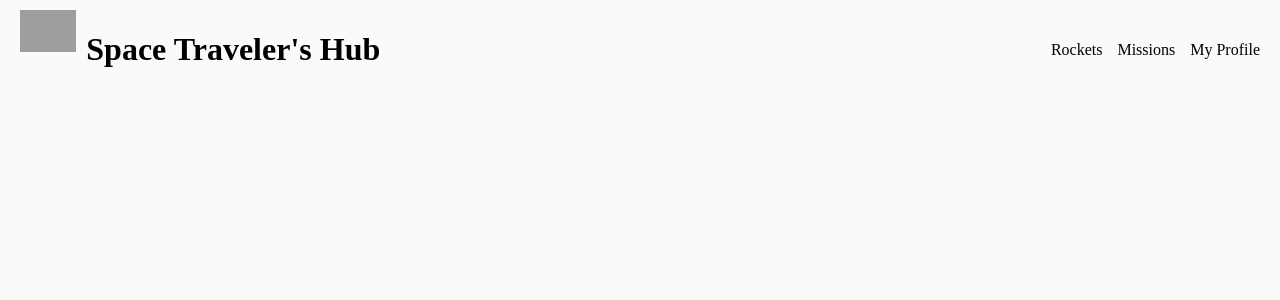
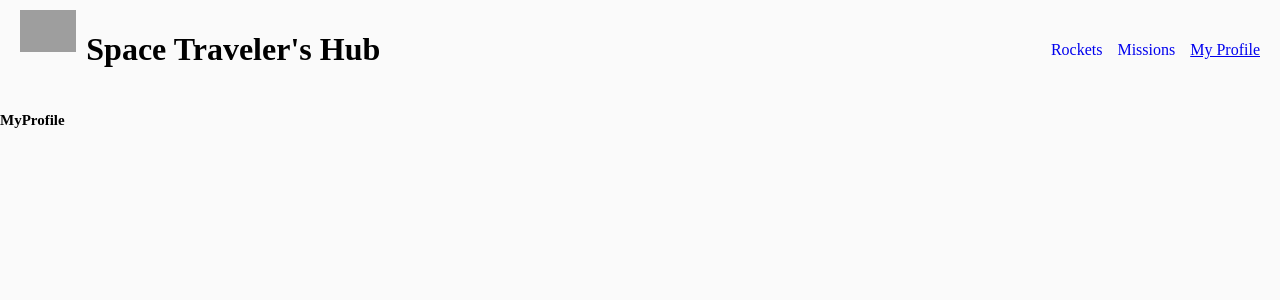
Before and after one commit to AdornChoga/space_travelers_hub, a React (Create React App) app: page /myprofile in a window 1280 px wide. Shown: the top 300 px of the page. Built offline with nearby package versions, Linux system fonts and the light colour scheme; grey boxes are pictures that could not be loaded.

Commit message:
Render respective components for each route

```diff
--- a/src/Views/Views.js
+++ b/src/Views/Views.js
@@ -1,10 +1,14 @@
 import React from 'react';
 import { Routes, Route } from 'react-router-dom';
 import Rockets from '../pages/Rockets';
+import Missions from '../pages/Missions';
+import MyProfile from '../pages/MyProfile';
 
 const Views = () => (
   <Routes>
     <Route index element={<Rockets />} />
+    <Route path="/missions" element={<Missions />} />
+    <Route path="/myprofile" element={<MyProfile />} />
   </Routes>
 );
 
--- a/src/components/header/Header.module.css
+++ b/src/components/header/Header.module.css
@@ -22,3 +22,7 @@ header {
   list-style: none;
   gap: 1.5rem;
 }
+
+a {
+  text-decoration: none;
+}
--- a/src/components/header/NavBar.jsx
+++ b/src/components/header/NavBar.jsx
@@ -1,15 +1,41 @@
 import React from 'react';
+import { NavLink } from 'react-router-dom';
 
 import classes from './Header.module.css';
 
-const NavBar = () => (
-  <nav className="navbar">
-    <ul className={classes.nav_list}>
-      <li className={classes.nav_item}>Rockets</li>
-      <li className={classes.nav_item}>Missions</li>
-      <li className={classes.nav_item}>My Profile</li>
-    </ul>
-  </nav>
-);
+const NavBar = () => {
+  const links = [
+    {
+      id: 1,
+      path: '/',
+      text: 'Rockets',
+    },
+    {
+      id: 2,
+      path: '/missions',
+      text: 'Missions',
+    },
+    {
+      id: 3,
+      path: '/myprofile',
+      text: 'My Profile',
+    },
+  ];
+  return (
+    <nav className="navbar">
+      <ul className={classes.nav_list}>
+        {
+          links.map((link) => (
+            <li key={link.id} className={classes.nav_item}>
+              <NavLink to={link.path}>
+                {link.text}
+              </NavLink>
+            </li>
+          ))
+        }
+      </ul>
+    </nav>
+  );
+};
 
 export default NavBar;
--- a/src/index.css
+++ b/src/index.css
@@ -13,3 +13,7 @@ body {
   margin: 0;
   background-color: #fafafa;
 }
+
+.active {
+  text-decoration: underline;
+}
--- a/src/pages/Missions.jsx
+++ b/src/pages/Missions.jsx
@@ -1,4 +1,4 @@
-import React from 'react'
+import React from 'react';
 
 const Missions = () => (
   <h2>Missions</h2>
--- a/src/pages/MyProfile.jsx
+++ b/src/pages/MyProfile.jsx
@@ -1,9 +1,7 @@
-import React from 'react'
+import React from 'react';
 
-const MyProfile = () => {
-  return (
-    <h2>MyProfile</h2>
-  )
-}
+const MyProfile = () => (
+  <h2>MyProfile</h2>
+);
 
 export default MyProfile;
```
Also changed, not shown: 1 other file (tests, documents, lock files or other folders).
